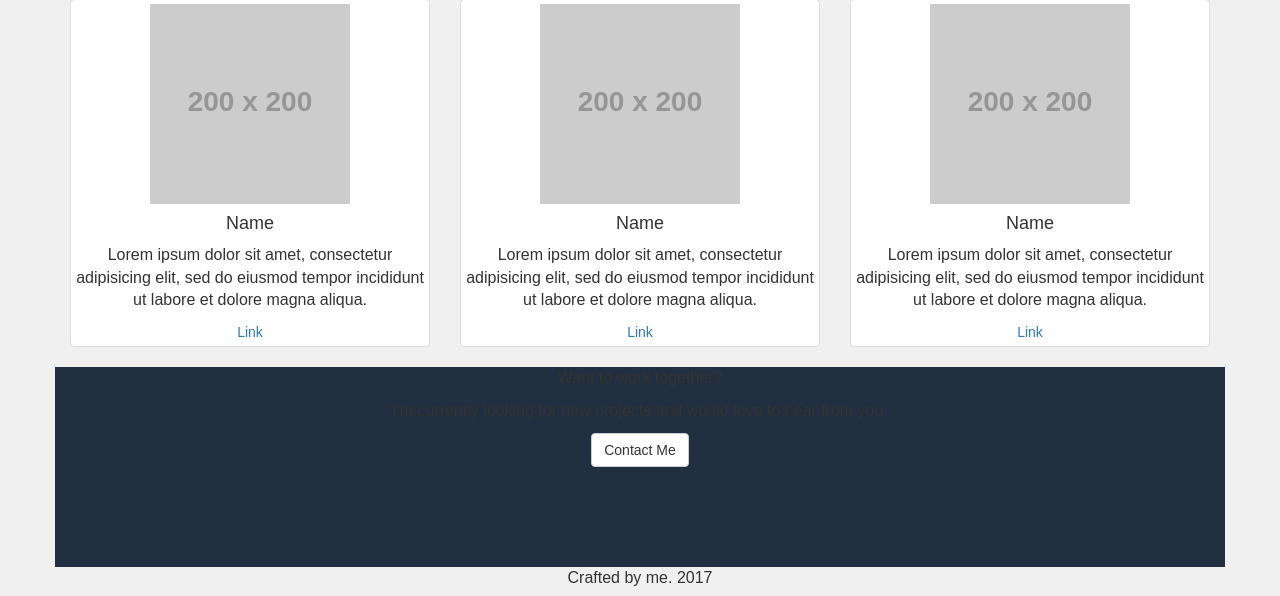
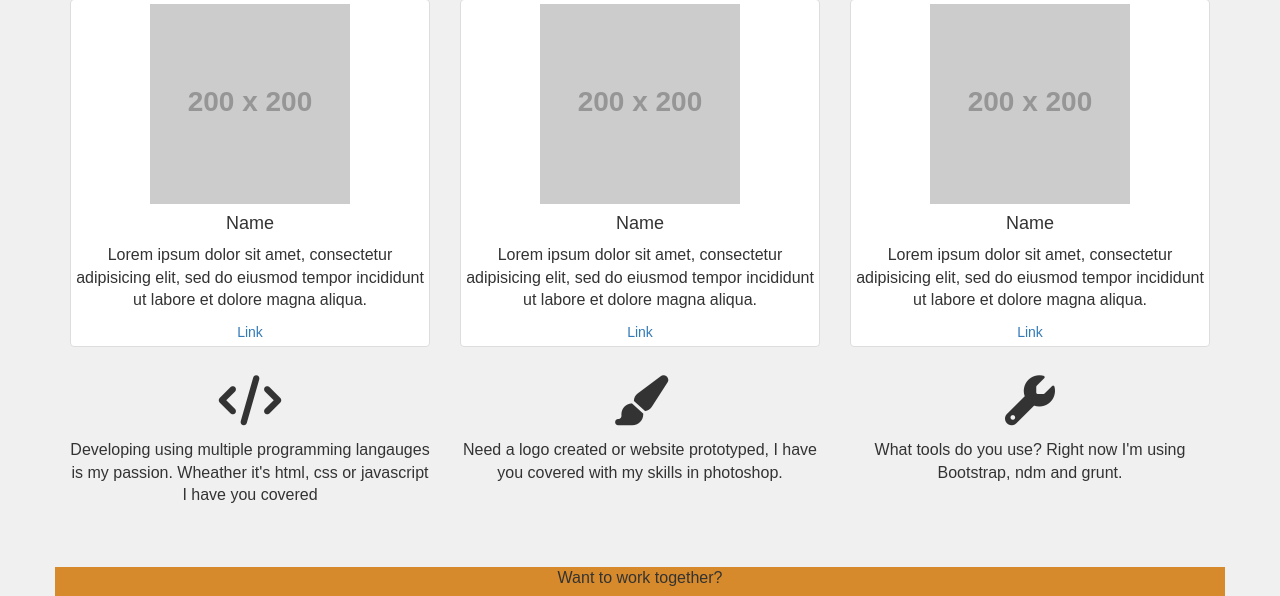
Before and after one commit to jwalker2276/Portfolio-Website, a plain HTML site: page index.html in a window 1280 px wide. Shown: the part 1101-1697 px from the top of the page. Drawn offline with nearby package versions, Linux system fonts and the light colour scheme; placeholder pictures from the web are drawn by us; a web font is replaced by a local one.

Commit message:
add skills section

```diff
--- a/css/main.css
+++ b/css/main.css
@@ -100,9 +100,8 @@ h3 {
 }
 
 p {
-        font-size: 16px;
+    font-size: 16px;
 }
-
 
 .centered-text {
     text-align: center;
@@ -113,12 +112,26 @@ p {
 }
 
 .social-icons {
-    font-size: 16px;
+    font-size: 30px;
 }
+
+.skill-icons {
+    font-size: 50px;
+}
+
+/*Colors*/
+.attention-color {
+    background-color: #d78a2b;
+}
+
 
 /*Section size adjustments*/
 #my-work-header {
     min-height: 280px;
+}
+
+#my-skills {
+    min-height: 200px;
 }
 
 #sec-work-together {
--- a/index.html
+++ b/index.html
@@ -79,9 +79,33 @@
                 </div>
             <!-- End of My work section -->
             </div>
+
+            <!-- What I offer -->
+            <div class="row centered-text box-size-red" id="my-skills">
+                <div class="col-md-4">
+                    <div class="skill-icons">
+                        <i class="fa fa-code" aria-hidden="true"></i>
+                        <p>Developing using multiple programming langauges is my passion. Wheather it's html, css or javascript I have you covered</p>
+                    </div>
+                </div>
+                <div class="col-md-4">
+                    <div class="skill-icons">
+                        <i class="fa fa-paint-brush skill-icons" aria-hidden="true"></i>
+                        <p>Need a logo created or website prototyped, I have you covered with my skills in photoshop.</p>
+                    </div>
+                </div>
+                <div class="col-md-4">
+                    <div class="skill-icons">
+                        <i class="fa fa-wrench skill-icons" aria-hidden="true"></i>
+                        <p>What tools do you use? Right now I'm using Bootstrap, ndm and grunt.</p>
+                    </div>
+                </div>
+            </div>
+            <!-- End of what I offer -->
+
             <!-- Work together section  -->
-            <div class="row centered-text box-size-blue">
-                <div class="col-md-12" id="sec-work-together">
+            <div class="row centered-text box-size-red">
+                <div class="col-md-12 attention-color" id="sec-work-together">
                         <p>Want to work together?</p>
                         <p>I'm currently looking for new projects and would love to hear from you.</p>
                         <button type="button" class="btn btn-default">Contact Me</button>
@@ -95,9 +119,7 @@
                     <div class="social-icons">
                         <i class="fa fa-github" aria-hidden="true"></i>
                         <i class="fa fa-linkedin" aria-hidden="true"></i>
-
                     </div>
-
                 </div>
             </div>
             <!-- End of footer -->
```
